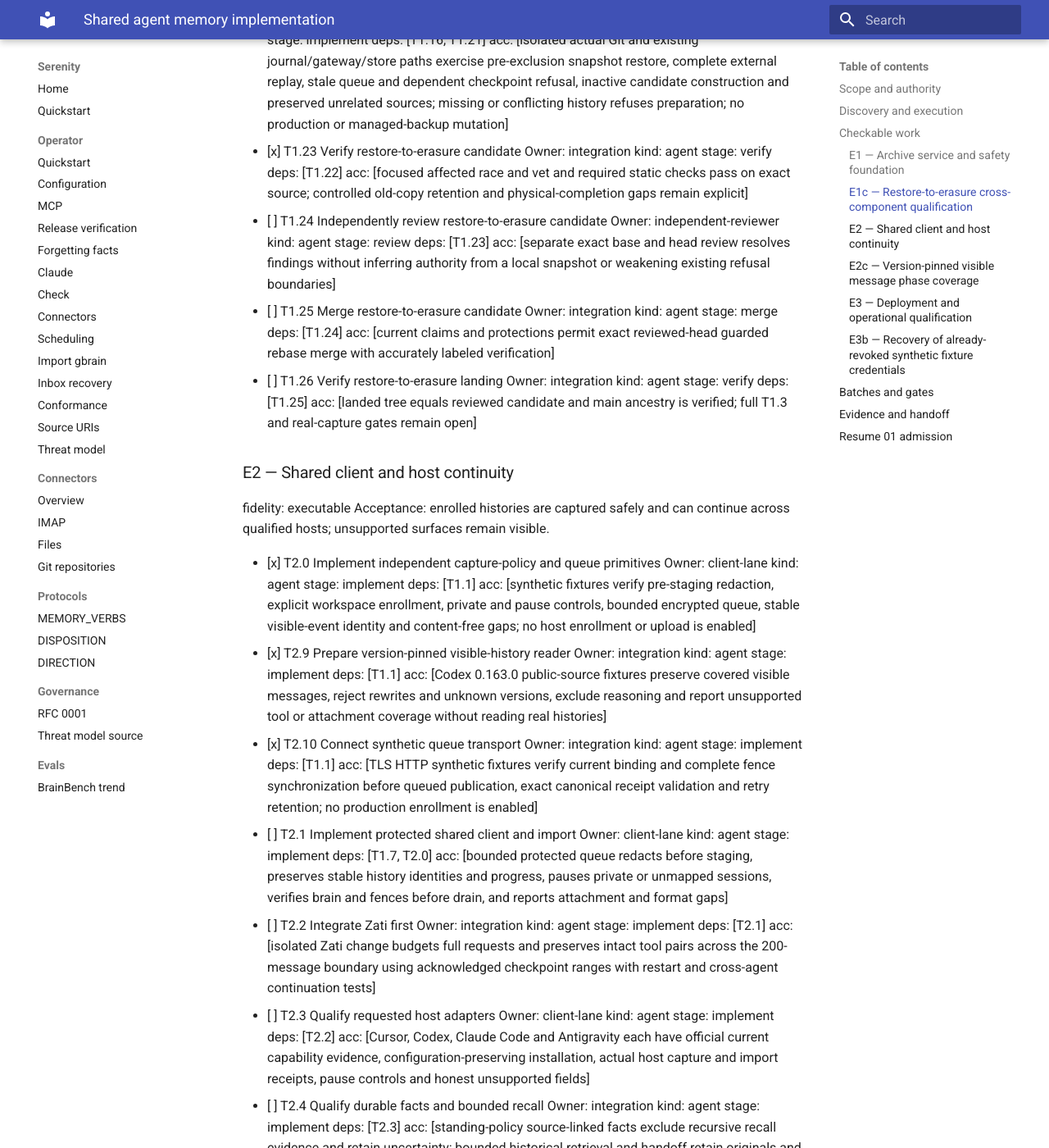
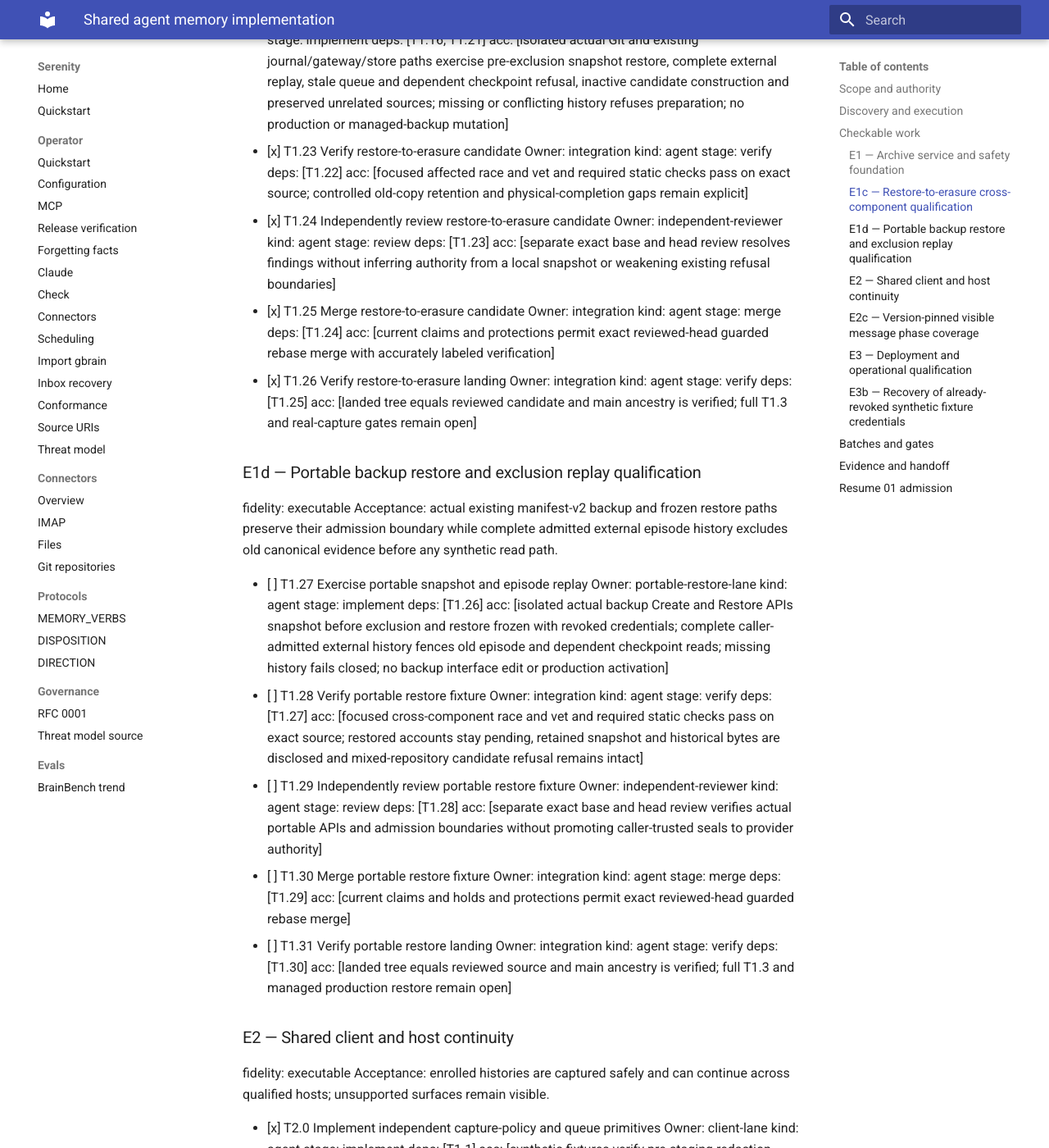
Before and after one commit to sirerun/serenity, an MkDocs documentation site: the page built from docs/plans/shared-agent-memory-implementation-20261016.md, in a window 1280 px wide and 1400 px high, scrolled down 3335 px. Shown: the whole window at 82% size. Built offline with MkDocs 1.6.1 and Material for MkDocs 9.7.7, drawn with Linux system fonts in a browser that asks for light colours; some of the changed text lies outside the part shown.

Commit message:
Plan bounded portable restore replay qualification

```diff
--- a/docs/plans/shared-agent-memory-implementation-20261016.md
+++ b/docs/plans/shared-agent-memory-implementation-20261016.md
@@ -49,9 +49,19 @@ Acceptance: a synthetic pre-exclusion snapshot restored behind complete admitted
 
 - [x] T1.22 Add restore-to-erasure qualification fixture  Owner: erasure-chain-lane  kind: agent  stage: implement  deps: [T1.16, T1.21]  acc: [isolated actual Git and existing journal/gateway/store paths exercise pre-exclusion snapshot restore, complete external replay, stale queue and dependent checkpoint refusal, inactive candidate construction and preserved unrelated sources; missing or conflicting history refuses preparation; no production or managed-backup mutation]
 - [x] T1.23 Verify restore-to-erasure candidate  Owner: integration  kind: agent  stage: verify  deps: [T1.22]  acc: [focused affected race and vet and required static checks pass on exact source; controlled old-copy retention and physical-completion gaps remain explicit]
-- [ ] T1.24 Independently review restore-to-erasure candidate  Owner: independent-reviewer  kind: agent  stage: review  deps: [T1.23]  acc: [separate exact base and head review resolves findings without inferring authority from a local snapshot or weakening existing refusal boundaries]
-- [ ] T1.25 Merge restore-to-erasure candidate  Owner: integration  kind: agent  stage: merge  deps: [T1.24]  acc: [current claims and protections permit exact reviewed-head guarded rebase merge with accurately labeled verification]
-- [ ] T1.26 Verify restore-to-erasure landing  Owner: integration  kind: agent  stage: verify  deps: [T1.25]  acc: [landed tree equals reviewed candidate and main ancestry is verified; full T1.3 and real-capture gates remain open]
+- [x] T1.24 Independently review restore-to-erasure candidate  Owner: independent-reviewer  kind: agent  stage: review  deps: [T1.23]  acc: [separate exact base and head review resolves findings without inferring authority from a local snapshot or weakening existing refusal boundaries]
+- [x] T1.25 Merge restore-to-erasure candidate  Owner: integration  kind: agent  stage: merge  deps: [T1.24]  acc: [current claims and protections permit exact reviewed-head guarded rebase merge with accurately labeled verification]
+- [x] T1.26 Verify restore-to-erasure landing  Owner: integration  kind: agent  stage: verify  deps: [T1.25]  acc: [landed tree equals reviewed candidate and main ancestry is verified; full T1.3 and real-capture gates remain open]
+
+### E1d — Portable backup restore and exclusion replay qualification
+fidelity: executable
+Acceptance: actual existing manifest-v2 backup and frozen restore paths preserve their admission boundary while complete admitted external episode history excludes old canonical evidence before any synthetic read path.
+
+- [ ] T1.27 Exercise portable snapshot and episode replay  Owner: portable-restore-lane  kind: agent  stage: implement  deps: [T1.26]  acc: [isolated actual backup Create and Restore APIs snapshot before exclusion and restore frozen with revoked credentials; complete caller-admitted external history fences old episode and dependent checkpoint reads; missing history fails closed; no backup interface edit or production activation]
+- [ ] T1.28 Verify portable restore fixture  Owner: integration  kind: agent  stage: verify  deps: [T1.27]  acc: [focused cross-component race and vet and required static checks pass on exact source; restored accounts stay pending, retained snapshot and historical bytes are disclosed and mixed-repository candidate refusal remains intact]
+- [ ] T1.29 Independently review portable restore fixture  Owner: independent-reviewer  kind: agent  stage: review  deps: [T1.28]  acc: [separate exact base and head review verifies actual portable APIs and admission boundaries without promoting caller-trusted seals to provider authority]
+- [ ] T1.30 Merge portable restore fixture  Owner: integration  kind: agent  stage: merge  deps: [T1.29]  acc: [current claims and holds and protections permit exact reviewed-head guarded rebase merge]
+- [ ] T1.31 Verify portable restore landing  Owner: integration  kind: agent  stage: verify  deps: [T1.30]  acc: [landed tree equals reviewed source and main ancestry is verified; full T1.3 and managed production restore remain open]
 
 ### E2 — Shared client and host continuity
 fidelity: executable
@@ -201,3 +211,5 @@ PR394 independently accepted3b90f59a4ba983d5f8259f9c590a7ed758a620f9 and guarded
 T3.16–T3.17 source98e01437376f6433db83870d3935229d46f9423f passes affected fixture/credential race and vet, lint2.11.4 and govuln1.9.0 on bounded existing DGX. Recovery modes recognize only an already secret-verified revoked key and recheck its exact recorded account/brain/credential binding. Prepare still refuses stale revoked strings; public Verify remains revoked. This is source-only, not installed fixture-tool compatibility or cross-source manifest migration.
 
 T2.21–T2.22 controlled native discovery: actual Codex0.163.0 selected-model synthetic session emitted two known markers with sibling retained-source/client-authored/order metadata. No model tool calls or existing-history reads; original history was not exported. A sanitized visible projection preserving line positions and nonempty metadata keys was checked against landed25d74ce0 on DGX: zero admitted messages, two explicit provenance gaps and stable acknowledged cursor. This is negative coverage evidence, not full native capture. Original SHA1636e970b5a792e612341a0de2e82645d5bdd2a4002c95e05ee2f0d2b121e727; projected fixture SHA9b813aeec28728b13828d8f2c0b49852fd00f8582ef3d4871c7f7c185c0d9b88. T2.3 remains open; no broad metadata admission is inferred.
+
+T1.24–T1.26 source3b5b22e0 independently approved and PR393 landedf6efd727 with equal reviewed tree and main ancestry. New T1.27 lane owns only a new gateway cross-component test using unchanged public backup Create/Restore APIs; existing foreign T23.48/T23.49 claims and backup source are preserved. Original snapshot test used whole-Git copying, so this separate portable-manifest/frozen-control-store boundary is not duplicate production acceptance. Parent owns all runner/review/merge/provider actions. Maximum two subordinate sessions; lane checkpoint deadline21:45UTC, attempt deadline22:58:27UTC.
```
